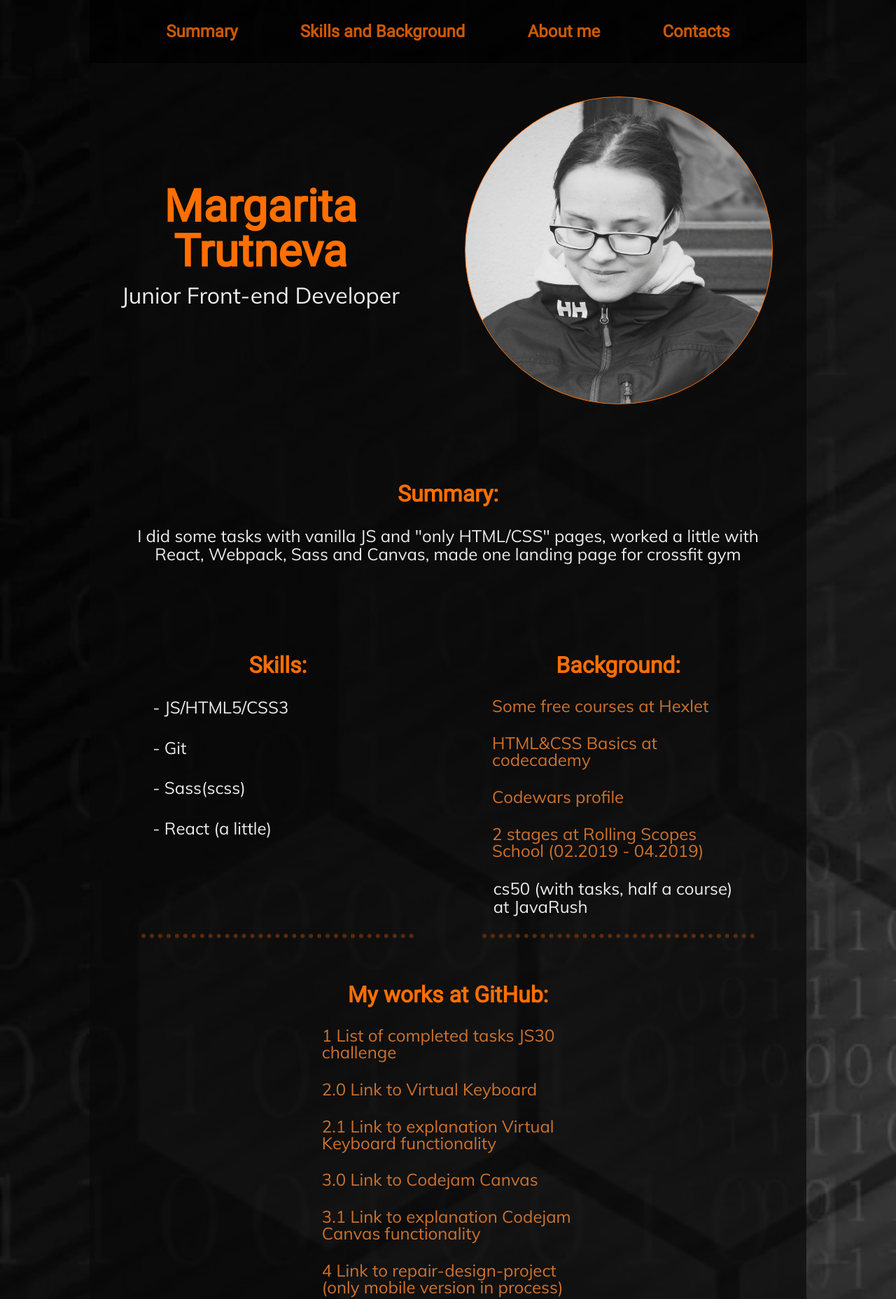
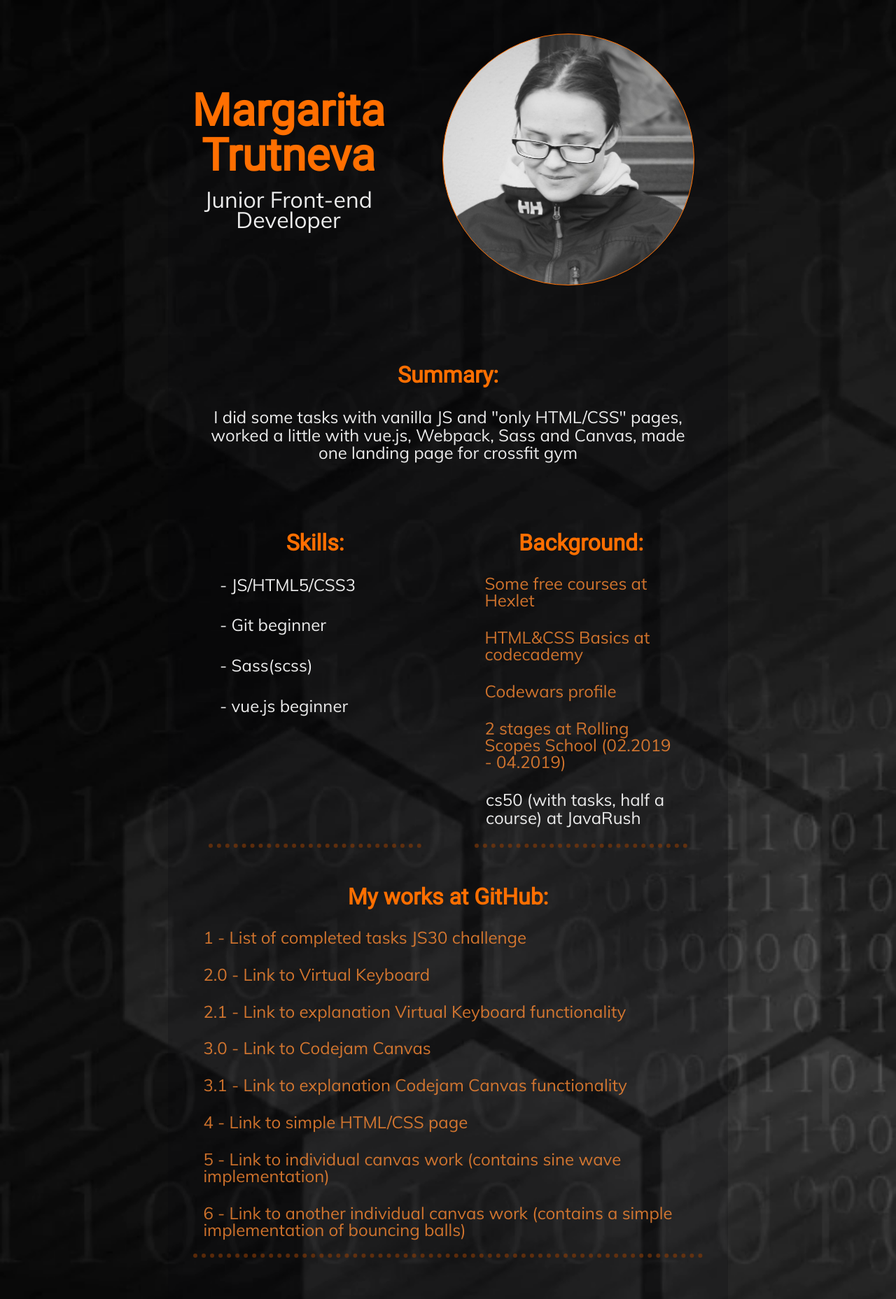
Before and after one commit to Grenzen/rsschool-2019Q1-cv, a PHP site: page / in a window 1280 px wide. Shown: the top 1857 px of the page at 70% size. Run offline with PHP 8.4, Linux system fonts and the light colour scheme.

Commit message:
refactor: adaptability to resizing the browser screen and for devices

```diff
--- a/cv-html/assets/stylesheets/about.css
+++ b/cv-html/assets/stylesheets/about.css
@@ -1,4 +1,6 @@
-.about {
+
+.wrap_intro,
+.introduction {
   display: flex;
   flex-direction: column;
   align-items: center;
@@ -6,25 +8,20 @@
 
 .wrap_intro {
   width: 100%;
-  display: flex;
-  flex-direction: column;
   justify-content: center;
-  align-items: center;
 }
 
 .introduction {
-  display: flex;
-  flex-direction: column;
-  align-items: center;
   width: 100%;
 }
 
-.name {
-  font-size: 4rem;
+.introduction p {
+  font-size: 1rem;
 }
 
-.introduction p {
+.name {
   font-size: 2rem;
+  margin-top: 1rem;
 }
 
 .foto {
@@ -33,8 +30,8 @@
 
   width: 50%;
   height: 50%;
-  min-width: 27.5rem;
-  min-height: 27.5rem;
+  min-width: 22.5rem;
+  min-height: 22.5rem;
 
   background-image: url('../foto/foto.jpg');
   background-size: cover;
@@ -51,7 +48,7 @@
   flex-direction: column;
 }
 
-@media screen and (min-device-width: 700px) {
+@media screen and (min-width: 700px) and (min-device-width: 700px) {
   .wrap_intro {
     flex-direction: row;
   }
@@ -62,16 +59,19 @@
 
   .introduction p {
     line-height: 1.8rem;
+    font-size: 2rem;
   }
 
   .foto {
-    width: 20rem;
-    height: 20rem;
+    width: 20.5rem;
+    height: 20.5rem;
   }
-}
 
-@media screen and (min-device-width: 700px) {
   .summary p {
     text-align: center;
   }
+
+  .name {
+    font-size: 4rem;
+  }
 }
--- a/cv-html/assets/stylesheets/common.css
+++ b/cv-html/assets/stylesheets/common.css
@@ -10,14 +10,15 @@ body {
 main,
 footer {
   z-index: 10;
-  background-color: rgba(9, 9, 10, 0.71);
+  background-color: rgba(9, 9, 10, 0.2);
   color: rgb(236, 236, 236);
 }
 
 nav,
 main,
 footer {
-  max-width: 1024px;
+  max-width: 800px;
+  /* width: 90%; */
 }
 
 * p {
--- a/cv-html/assets/stylesheets/competence_and_education.css
+++ b/cv-html/assets/stylesheets/competence_and_education.css
@@ -27,17 +27,33 @@
   opacity: .8;
 }
 
-@media screen and (min-device-width: 700px) {
+@media screen and (min-width: 700px) and (min-device-width: 700px) {
 
   .wrap_items {
     justify-content: space-around;
+  }
+
+  .about {
+    flex-direction: column;
   }
 
   .items {
     width: 40%;
   }
 
+  .about .items {
+    width: 95%
+  }
+
+  .links {
+    width: 100%;
+  }
+
   .items a {
     margin: 0.9rem;
   }
+
+  .language p {
+    text-align: center;
+  }
 }
--- a/cv-html/assets/stylesheets/contacts.css
+++ b/cv-html/assets/stylesheets/contacts.css
@@ -36,9 +36,6 @@ footer {
 
 [class^='icon-']:hover {
   opacity: 1;
-
-  /* -webkit-box-reflect: below 0px -webkit-gradient(linear, left top, left bottom, from(transparent), color-stop(.7, transparent), to(rgba(0,0,0,0.4))); */
-
   -webkit-box-shadow: 0px 0px -1px rgba(255,255,255,0.8);
   -moz-box-shadow: 0px 0px -1px rgba(255,255,255,0.8);
   box-shadow: 0px 0px -1px rgba(255,255,255,0.8);
--- a/cv-html/index.html
+++ b/cv-html/index.html
@@ -9,7 +9,7 @@
   </head>
 
   <body link="#ff8b33" vlink="#ff8b33">
-      <input type="checkbox" id="nav-toggle" hidden>
+      <!-- <input type="checkbox" id="nav-toggle" hidden>
 
       <nav class="nav">
           <label for="nav-toggle" class="nav-toggle" onclick>
@@ -22,7 +22,7 @@
           <li><a href="#about">About me</a></li>
           <li><a href="#contacts">Contacts</a></li>
         </ul>
-      </nav>
+      </nav> -->
 
     <main role="main">
       <section id="summary" class="about">
@@ -37,7 +37,7 @@
 
         <article class="summary">
           <h3>Summary:</h3>
-          <p>I did some tasks with vanilla JS and "only HTML/CSS" pages, worked a little with React, Webpack, Sass and Canvas, made one landing page for crossfit gym</p>
+          <p>I did some tasks with vanilla JS and "only HTML/CSS" pages, worked a little with vue.js, Webpack, Sass and Canvas, made one landing page for crossfit gym</p>
         </article>
       </section>
 
@@ -45,9 +45,9 @@
         <div class="items">
           <h3>Skills:</h3>
           <p>- JS/HTML5/CSS3</p>
-          <p>- Git</p>
+          <p>- Git beginner</p>
           <p>- Sass(scss)</p>
-          <p>- React (a little)</p>
+          <p>- vue.js beginner</p>
         </div>
 
         <div class="items">
@@ -59,21 +59,21 @@
           <p>cs50 (with tasks, half a course) at JavaRush</p>
         </div>
 
-        <div class="items">
+        <div class="items links">
           <h3>My works at GitHub:</h3>
-          <a href="https://github.com/Grenzen/JavaScript30/blob/master/CompitedTasks.md" target="_blank">1 List of completed tasks JS30 challenge</a>
-          <a href="https://github.com/Grenzen/codejam-virtual-keyboard" target="_blank">2.0 Link to Virtual Keyboard</a>
-          <a href="https://github.com/Grenzen/codejam-virtual-keyboard/pull/5" target="_blank">2.1 Link to explanation Virtual Keyboard functionality</a>
-          <a href="https://github.com/Grenzen/codejam-canvas" target="_blank">3.0 Link to Codejam Canvas</a>
-          <a href="https://github.com/Grenzen/codejam-canvas/pull/1" target="_blank">3.1 Link to explanation Codejam Canvas functionality</a>
-          <a href="https://github.com/Grenzen/repair-design-project/tree/master" target="_blank">4 Link to repair-design-project (only mobile version in process)</a>
-          <a href="https://github.com/Grenzen/work-with-canvas" target="_blank">5 Link to individual canvas work (contains sine wave implementation)</a>
-          <a href="https://grenzen.github.io/Gravity/dist/" target="_blank">6 Link to another individual canvas work (contains  a simple implementation of bouncing balls)</a>
+          <a href="https://github.com/Grenzen/JavaScript30/blob/master/CompitedTasks.md" target="_blank">1 - List of completed tasks JS30 challenge</a>
+          <a href="https://github.com/Grenzen/codejam-virtual-keyboard" target="_blank">2.0 - Link to Virtual Keyboard</a>
+          <a href="https://github.com/Grenzen/codejam-virtual-keyboard/pull/5" target="_blank">2.1 - Link to explanation Virtual Keyboard functionality</a>
+          <a href="https://github.com/Grenzen/codejam-canvas" target="_blank">3.0 - Link to Codejam Canvas</a>
+          <a href="https://github.com/Grenzen/codejam-canvas/pull/1" target="_blank">3.1 - Link to explanation Codejam Canvas functionality</a>
+          <a href="https://grenzen.github.io/hexal/" target="_blank">4 - Link to simple HTML/CSS page</a>
+          <a href="https://github.com/Grenzen/work-with-canvas" target="_blank">5 - Link to individual canvas work (contains sine wave implementation)</a>
+          <a href="https://grenzen.github.io/Gravity/dist/" target="_blank">6 - Link to another individual canvas work (contains  a simple implementation of bouncing balls)</a>
         </div>
 
       </section>
 
-      <section id="about" class="wrap_items">
+      <section id="about" class="wrap_items about">
         <div class="items">
           <h3>About me:</h3>
           <p>
@@ -88,7 +88,7 @@
           </p>
         </div>
 
-        <div class="items">
+        <div class="items language">
           <h3>English level:</h3>
           <p>
             A2+ (Pre-Intermediate)
```
